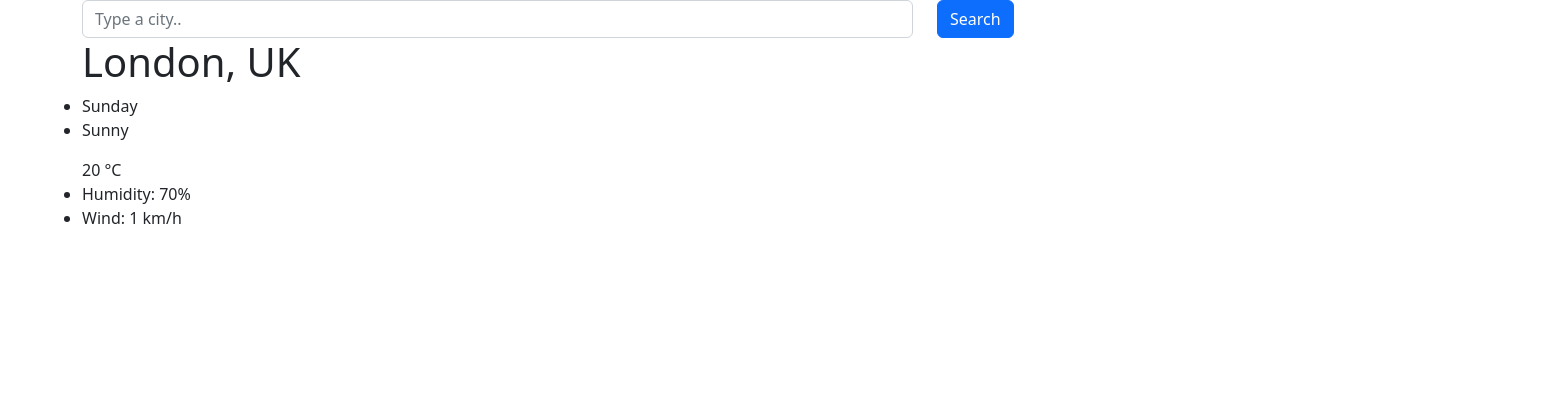
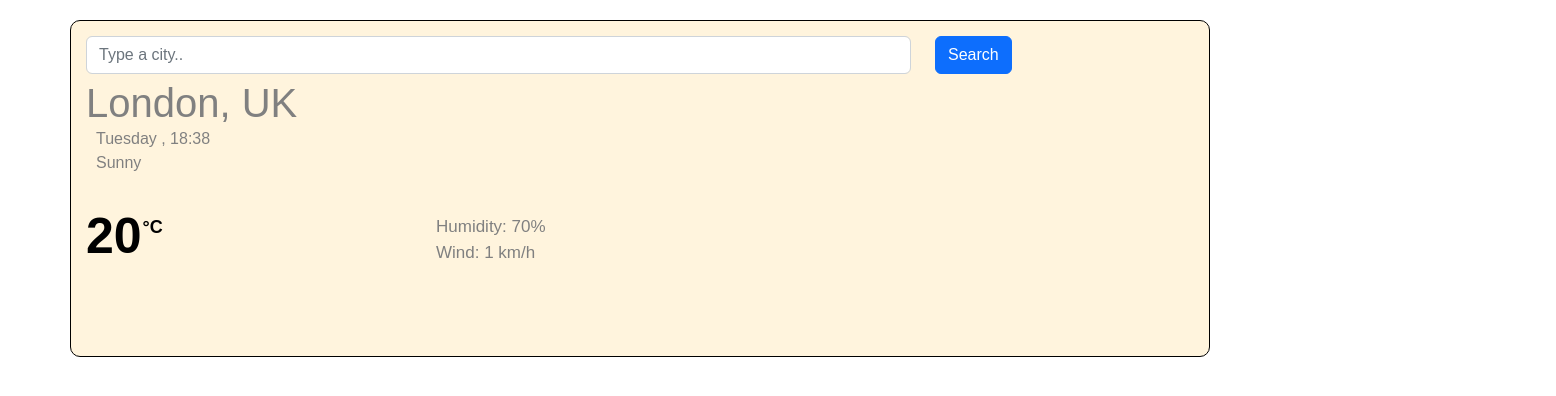
Before and after one commit to TetGar/weather-app, a plain HTML site: page index.html in a window 1280 px wide. Shown: the whole page, 1556 px wide, since content can reach past the window. Drawn offline with nearby package versions, Linux system fonts and the light colour scheme.

Commit message:
added script to project

```diff
--- a/index.html
+++ b/index.html
@@ -9,9 +9,8 @@
     href="https://cdn.jsdelivr.net/npm/bootstrap@5.2.0/dist/css/bootstrap.min.css"
   />
   <link rel="stylesheet" href="styles.css" />
-
   <script src="https://unpkg.com/axios/dist/axios.min.js"></script>
-    <title>Weather App</title>
+<title>Homework week</title>
   </head>
   <body>
 <div class="container">
--- a/index.js
+++ b/index.js
@@ -0,0 +1,23 @@
+let currentDate = new Date();
+
+let dayOfTheWeek = document.querySelector("#dayOfTheWeek");
+
+let hours = currentDate.getHours();
+if (hours < 10) {
+  hours = `0${hours}`;
+}
+let minutes = currentDate.getMinutes();
+if (minutes < 10) {
+  minutes = `0${minutes}`;
+}
+let days = [
+  "Sunday",
+  "Monday",
+  "Tuesday",
+  "Wednesday",
+  "Thursday",
+  "Friday",
+  "Saturday",
+];
+let day = days[currentDate.getDay()];
+dayOfTheWeek.innerHTML = `${day} , ${hours}:${minutes}`;
--- a/styles.css
+++ b/styles.css
@@ -0,0 +1,39 @@
+body {
+  font-family: arial, sans-serif;
+  color: gray;
+}
+h1 {
+  padding-top: 5px;
+}
+
+.positionFirst {
+  list-style: none;
+  position: relative;
+  left: 10px;
+  top: -8px;
+}
+.free {
+  font-weight: bolder;
+  font-size: 50px;
+  color: black;
+}
+.positionSecond {
+  list-style: none;
+  position: relative;
+  left: 350px;
+  top: -60px;
+  font-size: 17px;
+}
+.celsius {
+  font-size: 18px;
+  position: relative;
+  top: -20px;
+  right: 13px;
+}
+.container {
+  border: 1px solid black;
+  padding: 15px;
+  margin-top: 20px;
+  border-radius: 10px;
+  background-color: #fff4dd;
+}
```
Lines whose indentation alone changed are shown as unchanged.
